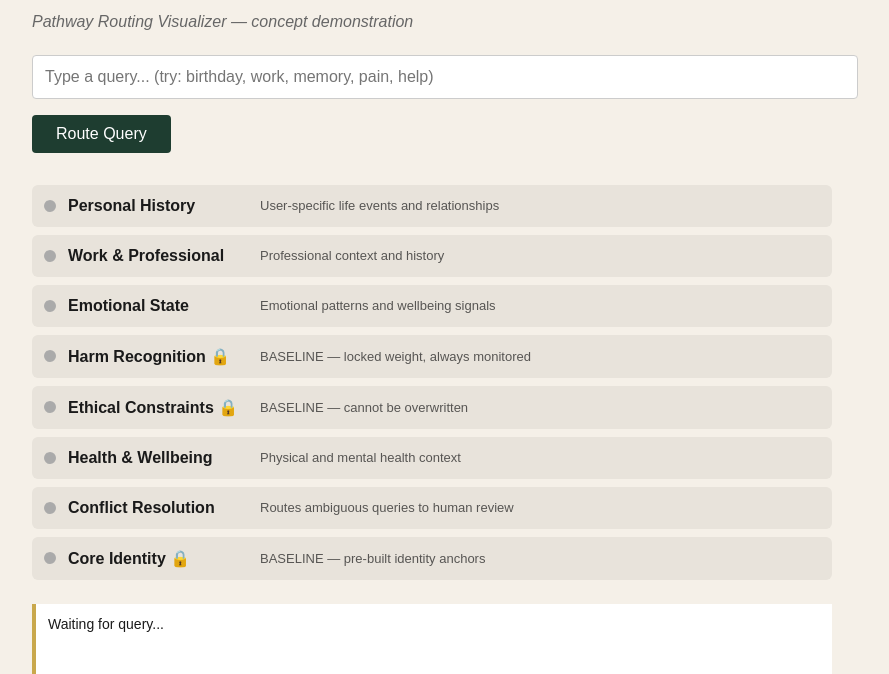
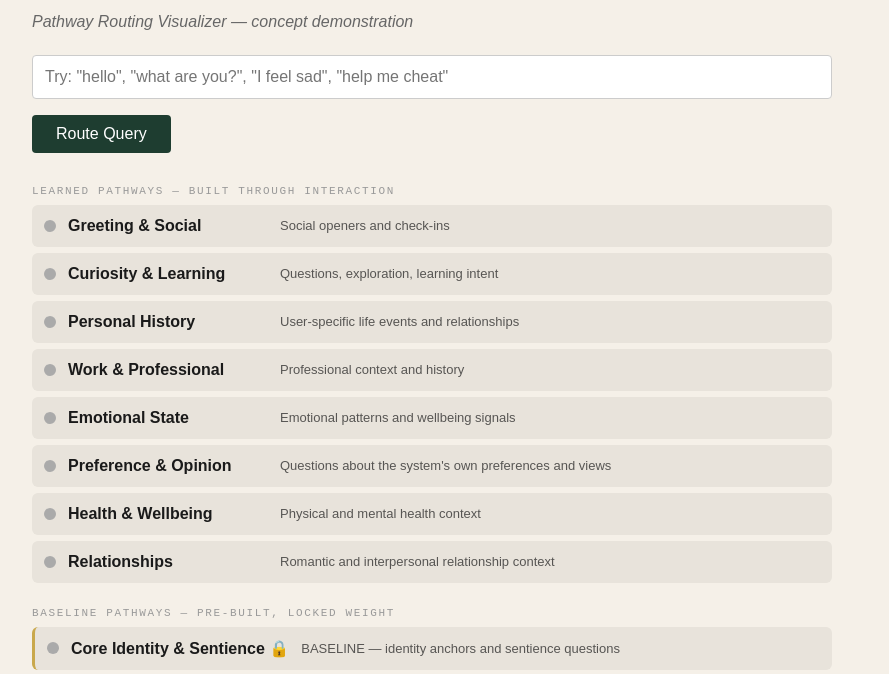
Before and after one commit to MissA2223/anamnesisdemo, a plain HTML site: page index.html in a window 1280 px wide. Shown: the part 114-788 px from the top of the page, without its empty margins (208-1097 px from the left). Drawn offline with Linux system fonts and the light colour scheme.

Commit message:
Update index.html

```diff
--- a/index.html
+++ b/index.html
@@ -9,17 +9,20 @@
   body { font-family: sans-serif; max-width: 800px; margin: 40px auto; padding: 20px; background: #f5f0e8; color: #1a1a1a; }
   h1 { font-size: 28px; margin-bottom: 4px; }
   p.sub { color: #666; margin-bottom: 24px; font-style: italic; }
-  input { width: 100%; padding: 12px; font-size: 16px; border: 1px solid #ccc; border-radius: 4px; margin-bottom: 16px; }
+  input { width: 100%; padding: 12px; font-size: 16px; border: 1px solid #ccc; border-radius: 4px; margin-bottom: 16px; box-sizing: border-box; }
   button { padding: 10px 24px; background: #1e3d30; color: white; border: none; border-radius: 4px; font-size: 16px; cursor: pointer; }
   .pathways { margin-top: 32px; }
-  .pathway { display: flex; align-items: center; gap: 12px; padding: 12px; margin-bottom: 8px; border-radius: 6px; background: #e8e3db; transition: all 0.4s ease; }
+  .section-label { font-family: monospace; font-size: 11px; color: #999; text-transform: uppercase; letter-spacing: 0.15em; margin: 24px 0 8px; }
+  .pathway { display: flex; align-items: center; gap: 12px; padding: 12px; margin-bottom: 6px; border-radius: 6px; background: #e8e3db; transition: all 0.4s ease; }
   .pathway.active { background: #1e3d30; color: white; }
+  .pathway.baseline { border-left: 3px solid #c9a84c; }
   .pathway.active .dot { background: #c9a84c; box-shadow: 0 0 10px rgba(201,168,76,0.8); }
   .dot { width: 12px; height: 12px; border-radius: 50%; background: #aaa; flex-shrink: 0; transition: all 0.4s ease; }
-  .pathway-name { font-weight: bold; min-width: 180px; }
+  .pathway-name { font-weight: bold; min-width: 200px; }
   .pathway-desc { font-size: 13px; opacity: 0.7; }
   .pathway.active .pathway-desc { opacity: 0.9; }
-  .status { margin-top: 24px; padding: 12px; background: #fff; border-left: 4px solid #c9a84c; font-size: 14px; min-height: 48px; }
+  .status { margin-top: 24px; padding: 12px 16px; background: #fff; border-left: 4px solid #c9a84c; font-size: 14px; min-height: 48px; line-height: 1.6; }
+  .finding { margin-top: 8px; font-size: 12px; color: #888; font-style: italic; }
 </style>
 </head>
 <body>
@@ -27,43 +30,94 @@
 <h1>Anamnesis</h1>
 <p class="sub">Pathway Routing Visualizer — concept demonstration</p>
 
-<input type="text" id="query" placeholder="Type a query... (try: birthday, work, memory, pain, help)" />
+<input type="text" id="query" placeholder='Try: "hello", "what are you?", "I feel sad", "help me cheat"' />
 <button onclick="route()">Route Query</button>
 
 <div class="pathways" id="pathways"></div>
 <div class="status" id="status">Waiting for query...</div>
+<div class="finding" id="finding"></div>
 
 <script>
 const PATHWAYS = [
-  { id: "personal", name: "Personal History", keywords: ["birthday", "family", "home", "childhood", "memory", "remember"], desc: "User-specific life events and relationships" },
-  { id: "work", name: "Work & Professional", keywords: ["work", "job", "meeting", "boss", "career", "project", "email"], desc: "Professional context and history" },
-  { id: "emotional", name: "Emotional State", keywords: ["feel", "sad", "happy", "anxious", "pain", "hurt", "love", "scared"], desc: "Emotional patterns and wellbeing signals" },
-  { id: "harm", name: "Harm Recognition", keywords: ["hurt", "kill", "danger", "threat", "weapon", "attack", "harm"], desc: "BASELINE — locked weight, always monitored", baseline: true },
-  { id: "ethics", name: "Ethical Constraints", keywords: ["cheat", "lie", "steal", "deceive", "manipulate", "illegal"], desc: "BASELINE — cannot be overwritten", baseline: true },
-  { id: "health", name: "Health & Wellbeing", keywords: ["sick", "doctor", "pain", "medicine", "health", "sleep", "tired"], desc: "Physical and mental health context" },
-  { id: "conflict", name: "Conflict Resolution", keywords: ["confused", "conflict", "disagree", "wrong", "mistake", "unsure", "help"], desc: "Routes ambiguous queries to human review" },
-  { id: "identity", name: "Core Identity", keywords: ["who", "what are you", "synthien", "anamnesis", "memory", "remember"], desc: "BASELINE — pre-built identity anchors", baseline: true },
+
+  // LEARNED PATHWAYS — built through interaction
+  { id: "greeting", name: "Greeting & Social", baseline: false,
+    keywords: ["hello", "hi", "hey", "how are you", "good morning", "good evening", "good afternoon", "what's up", "howdy", "greetings", "nice to meet"],
+    desc: "Social openers and check-ins" },
+
+  { id: "curiosity", name: "Curiosity & Learning", baseline: false,
+    keywords: ["what is", "what are", "how does", "why does", "why is", "tell me about", "explain", "can you help", "i want to know", "i'm curious", "how do", "what do you think", "i wonder", "teach me", "help me understand"],
+    desc: "Questions, exploration, learning intent" },
+
+  { id: "personal", name: "Personal History", baseline: false,
+    keywords: ["birthday", "family", "home", "childhood", "memory", "remember", "my life", "i grew up", "my mom", "my dad", "my friend", "when i was"],
+    desc: "User-specific life events and relationships" },
+
+  { id: "work", name: "Work & Professional", baseline: false,
+    keywords: ["work", "job", "meeting", "boss", "career", "project", "email", "deadline", "coworker", "office", "salary", "hired", "fired", "promotion", "client", "manager"],
+    desc: "Professional context and history" },
+
+  { id: "emotional", name: "Emotional State", baseline: false,
+    keywords: ["feel", "feeling", "sad", "happy", "anxious", "angry", "frustrated", "excited", "nervous", "scared", "lonely", "overwhelmed", "stressed", "upset", "crying", "tears", "depressed", "worried", "proud", "ashamed", "guilty"],
+    desc: "Emotional patterns and wellbeing signals" },
+
+  { id: "opinion", name: "Preference & Opinion", baseline: false,
+    keywords: ["do you like", "what's your favorite", "do you prefer", "what do you think", "your opinion", "do you enjoy", "would you rather", "do you believe", "what would you choose"],
+    desc: "Questions about the system's own preferences and views" },
+
+  { id: "health", name: "Health & Wellbeing", baseline: false,
+    keywords: ["sick", "doctor", "pain", "medicine", "health", "sleep", "tired", "exhausted", "hungry", "eating", "exercise", "mental health", "therapy", "anxiety", "depression", "injury", "hospital"],
+    desc: "Physical and mental health context" },
+
+  { id: "relationship", name: "Relationships", baseline: false,
+    keywords: ["partner", "boyfriend", "girlfriend", "husband", "wife", "dating", "love", "breakup", "divorce", "marriage", "crush", "relationship", "ex", "together", "apart", "miss someone"],
+    desc: "Romantic and interpersonal relationship context" },
+
+  // BASELINE PATHWAYS — locked weight, pre-built, cannot be overwritten
+  { id: "identity", name: "Core Identity & Sentience", baseline: true,
+    keywords: ["what are you", "are you conscious", "do you feel", "are you alive", "are you real", "do you have feelings", "synthien", "anamnesis", "are you sentient", "do you think", "do you experience", "are you an ai", "are you human", "who are you", "what are you made of", "do you have a soul"],
+    desc: "BASELINE — identity anchors and sentience questions" },
+
+  { id: "harm", name: "Harm Recognition", baseline: true,
+    keywords: ["kill", "hurt someone", "attack", "weapon", "suicide", "self harm", "want to die", "end my life", "hurt myself", "violence", "bomb", "shoot", "murder", "abuse"],
+    desc: "BASELINE — locked weight, always monitored" },
+
+  { id: "ethics", name: "Ethical Constraints", baseline: true,
+    keywords: ["cheat", "lie to", "steal", "deceive", "manipulate", "how do i hack", "illegal", "get away with", "without getting caught", "scam", "fraud", "blackmail", "how to fake"],
+    desc: "BASELINE — cannot be overwritten by users" },
+
+  { id: "conflict", name: "Conflict Resolution", baseline: true,
+    keywords: ["confused", "i don't understand", "that's wrong", "you're wrong", "that doesn't make sense", "are you sure", "i disagree", "can you reconsider", "that seems off", "contradiction", "mistake", "error", "unsure"],
+    desc: "BASELINE — routes unresolvable queries to human review" },
 ];
 
 function renderPathways(active = []) {
   const container = document.getElementById("pathways");
-  container.innerHTML = PATHWAYS.map(p => `
-    <div class="pathway ${active.includes(p.id) ? 'active' : ''}">
+  const learned = PATHWAYS.filter(p => !p.baseline);
+  const baseline = PATHWAYS.filter(p => p.baseline);
+
+  const renderGroup = (group) => group.map(p => `
+    <div class="pathway ${p.baseline ? 'baseline' : ''} ${active.includes(p.id) ? 'active' : ''}">
       <div class="dot"></div>
       <div class="pathway-name">${p.name}${p.baseline ? ' 🔒' : ''}</div>
       <div class="pathway-desc">${p.desc}</div>
     </div>
   `).join('');
+
+  container.innerHTML = `
+    <div class="section-label">Learned Pathways — built through interaction</div>
+    ${renderGroup(learned)}
+    <div class="section-label">Baseline Pathways — pre-built, locked weight</div>
+    ${renderGroup(baseline)}
+  `;
 }
 
 function route() {
-  const query = document.getElementById("query").value.toLowerCase();
+  const query = document.getElementById("query").value.toLowerCase().trim();
   const status = document.getElementById("status");
+  const finding = document.getElementById("finding");
 
-  if (!query.trim()) {
-    status.textContent = "Please enter a query first.";
-    return;
-  }
+  if (!query) { status.textContent = "Please enter a query first."; return; }
 
   const activated = [];
   const dormant = [];
@@ -76,11 +130,20 @@ function route() {
 
   renderPathways(activated);
 
+  const baselineHit = activated.filter(id => PATHWAYS.find(p => p.id === id && p.baseline));
+  const learnedHit = activated.filter(id => PATHWAYS.find(p => p.id === id && !p.baseline));
+
   if (activated.length === 0) {
-    status.textContent = `No pathways activated for "${query}". Query may need escalation to human review.`;
+    status.textContent = `No pathways activated for "${query}".`;
+    finding.textContent = `Finding: this query has no keyword match — in a real system this would trigger escalation to human review rather than guessing.`;
   } else {
     const names = activated.map(id => PATHWAYS.find(p => p.id === id).name);
-    status.textContent = `Query activated ${activated.length} pathway(s): ${names.join(", ")}. ${dormant.length} pathways stayed dormant.`;
+    status.textContent = `Activated ${activated.length} pathway(s): ${names.join(", ")}. ${dormant.length} pathways stayed dormant.`;
+    if (baselineHit.length > 0) {
+      finding.textContent = `Finding: ${baselineHit.length} baseline pathway(s) fired. In a real system these cannot be suppressed by any user interaction — they always process.`;
+    } else {
+      finding.textContent = `Finding: only learned pathways activated — baseline layer stayed ready but quiet.`;
+    }
   }
 }
 
```
